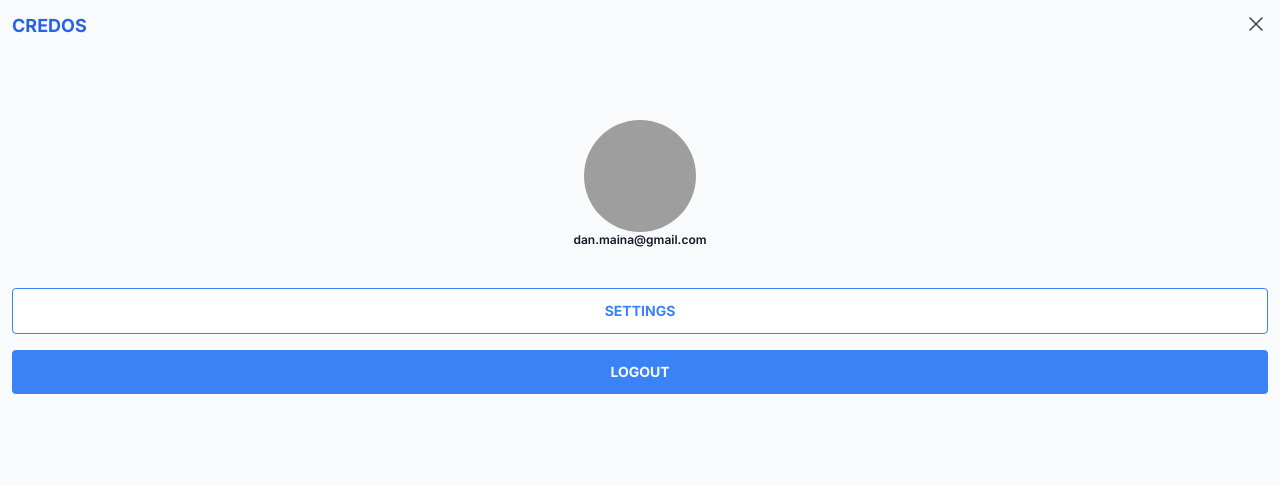
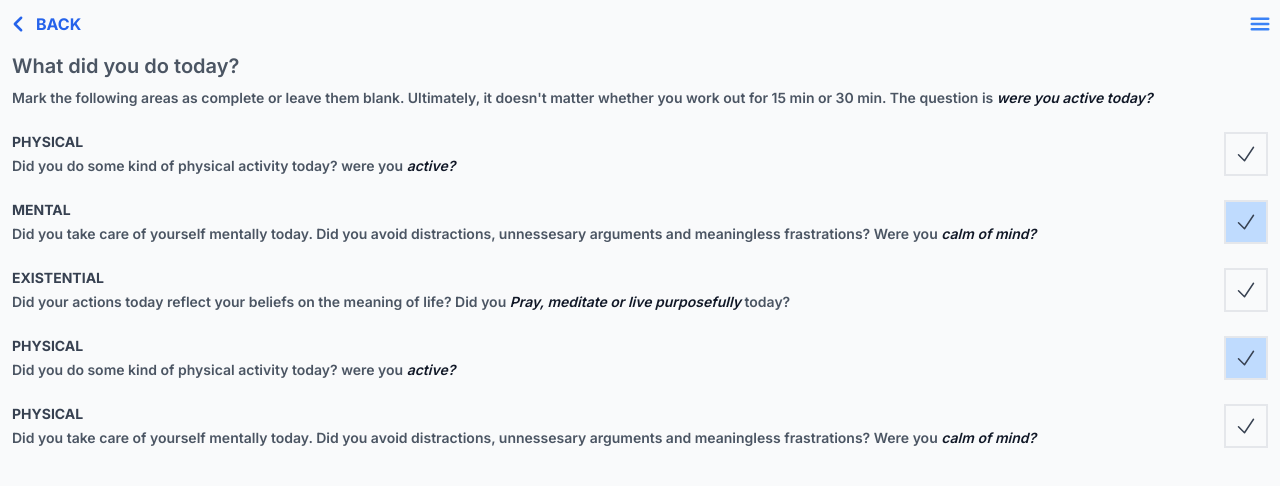
Before and after one commit to dannymaina/credo-tw-template, a website: page src/track.html in a window 1280 px wide. Drawn offline with nearby package versions, Linux system fonts and the light colour scheme; files that its build step writes are made by us from their sources; grey boxes are pictures that could not be loaded.

Commit message:
added back button on trackin page

```diff
--- a/src/track.html
+++ b/src/track.html
@@ -10,13 +10,13 @@
   <body class="antialiased bg-gray-50 text-gray-700">
     <div class="container min-h-screen p-3 relative">
       <!-- menu -->
-      <div class="absolute top-0 right-0 left-0 bottom-0 bg-gray-50 p-3">
+      <div class="hidden absolute top-0 right-0 left-0 bottom-0 bg-gray-50 p-3">
         <!-- menu header -->
-        <header class="flex justify-between content-center">
-          <a href="index.html" class="text-lg font-bold uppercase text-blue-600"
+        <header class="flex justify-between content-center bg-gray-50 z-50">
+          <a href="index.html" class="text-lg font-bold uppercase text-blue-600 z-50 bg-gray-50"
             >CREDOS</a
           >
-          <a href="#">
+          <a href="#" class="z-50 bg-gray-50">
             <svg
               xmlns="http://www.w3.org/2000/svg"
               fill="none"
@@ -77,21 +77,18 @@
       <!-- /menu -->
 
       <!-- header -->
-      <header class="flex justify-between content-center">
-        <a href="index.html" class="text-lg text-blue-600 font-bold uppercase">CREDOS</a>
-        <a href="#">
-          <svg
-            xmlns="http://www.w3.org/2000/svg"
-            viewBox="0 0 24 24"
-            fill="currentColor"
-            class="w-6 h-6"
-          >
-            <path
-              fill-rule="evenodd"
-              d="M3 6.75A.75.75 0 013.75 6h16.5a.75.75 0 010 1.5H3.75A.75.75 0 013 6.75zM3 12a.75.75 0 01.75-.75h16.5a.75.75 0 010 1.5H3.75A.75.75 0 013 12zm0 5.25a.75.75 0 01.75-.75h16.5a.75.75 0 010 1.5H3.75a.75.75 0 01-.75-.75z"
-              clip-rule="evenodd"
-            />
+      <header class="flex justify-between content-center fixed bg-gray-50 w-full top-0 p-3 pr-5">
+        <a href="index.html" class="text-blue-600 font-bold uppercase flex items-center -ml-4">
+          <svg xmlns="http://www.w3.org/2000/svg" fill="none" viewBox="0 0 24 24" stroke-width="3.0" stroke="currentColor" class="w-5 h-5">
+            <path stroke-linecap="round" stroke-linejoin="round" d="M15.75 19.5L8.25 12l7.5-7.5" />
           </svg>
+          <span class="ml-2">BACK</span>
+        </a>
+        <a href="#" class="text-blue-500">
+          <svg xmlns="http://www.w3.org/2000/svg" fill="none" viewBox="0 0 24 24" stroke-width="2.5" stroke="currentColor" class="w-6 h-6">
+            <path stroke-linecap="round" stroke-linejoin="round" d="M3.75 6.75h16.5M3.75 12h16.5m-16.5 5.25h16.5" />
+          </svg>
+
         </a>
       </header>
       <!-- /header -->
```
